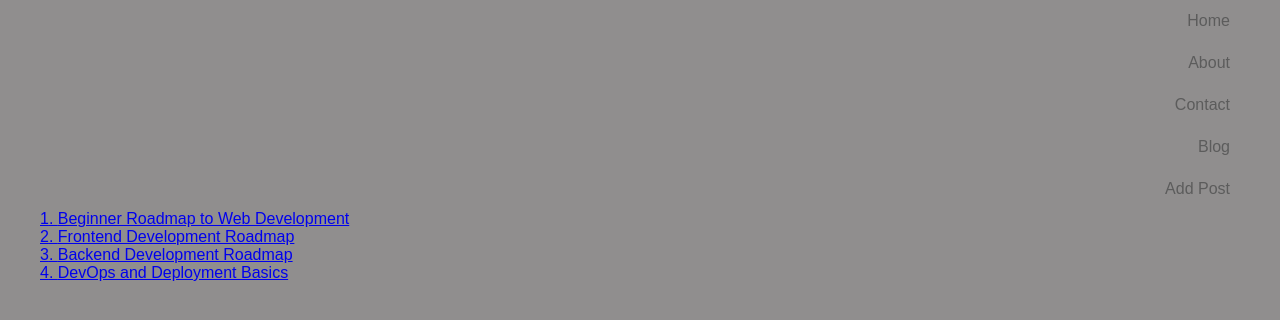
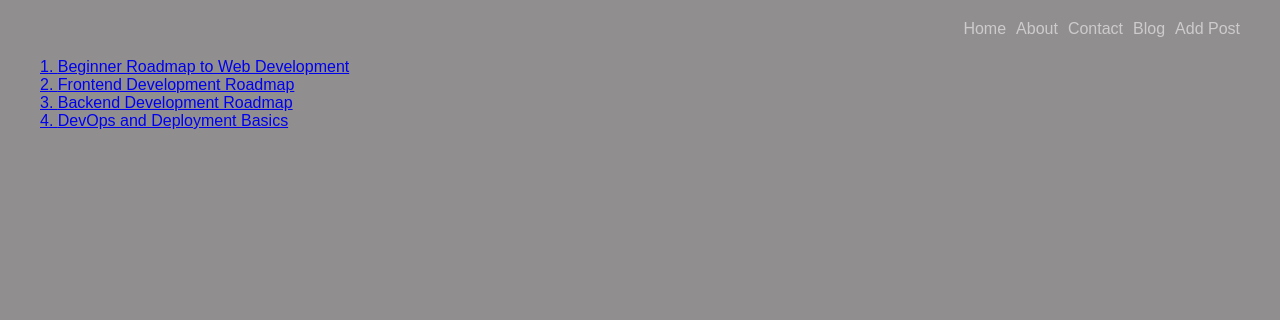
Before and after one commit to okedo01/Blog-post-okedo01, a React (Vite) app: page / in a window 1280 px wide. Shown: the top 320 px of the page. Built offline with nearby package versions, Linux system fonts and the light colour scheme; a web font is replaced by a local one.

Commit message:
styling the nav-bar links

```diff
--- a/src/index.css
+++ b/src/index.css
@@ -4,17 +4,17 @@
     --tertiary: hsl(0, 2%, 80%);
 }
 
-.nav-links ul li{
-  display: flex;
-  justify-content: end;
-  align-items: center;
-  gap: 0 20px;
-  padding: 12px 10px;
+.nav-links ul {
+    display: flex;
+    align-items: center;
+    justify-content: end;
+    gap:  10px;
+    padding: 20px 0;
 }
-.nav-links ul li a {
+.nav-links ul a {
     text-decoration: none;
+    color: var(--tertiary);
+}
+.nav-links ul a:hover {
     color: var(--secondary);
 }
-.nav-links ul li a:hover {
-    color: var(--tertiary);
-}
```
